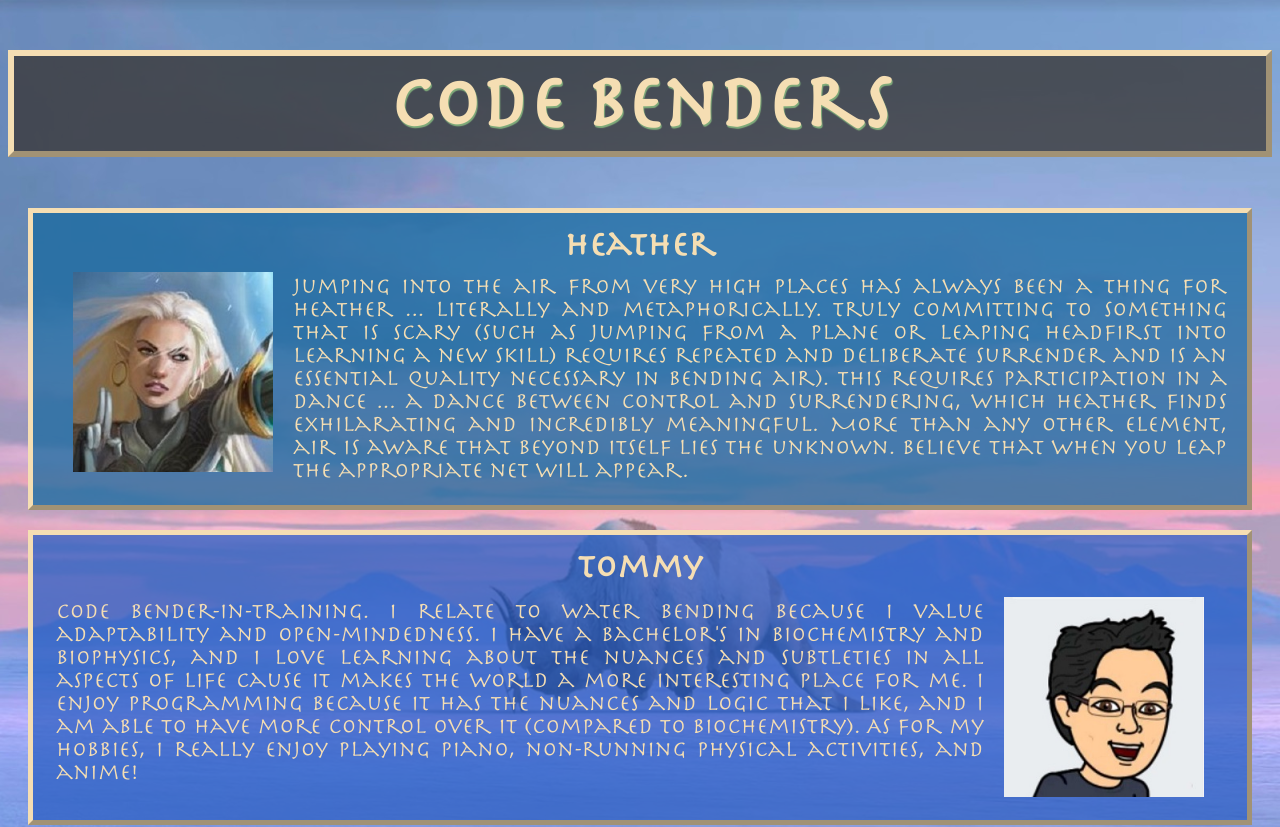
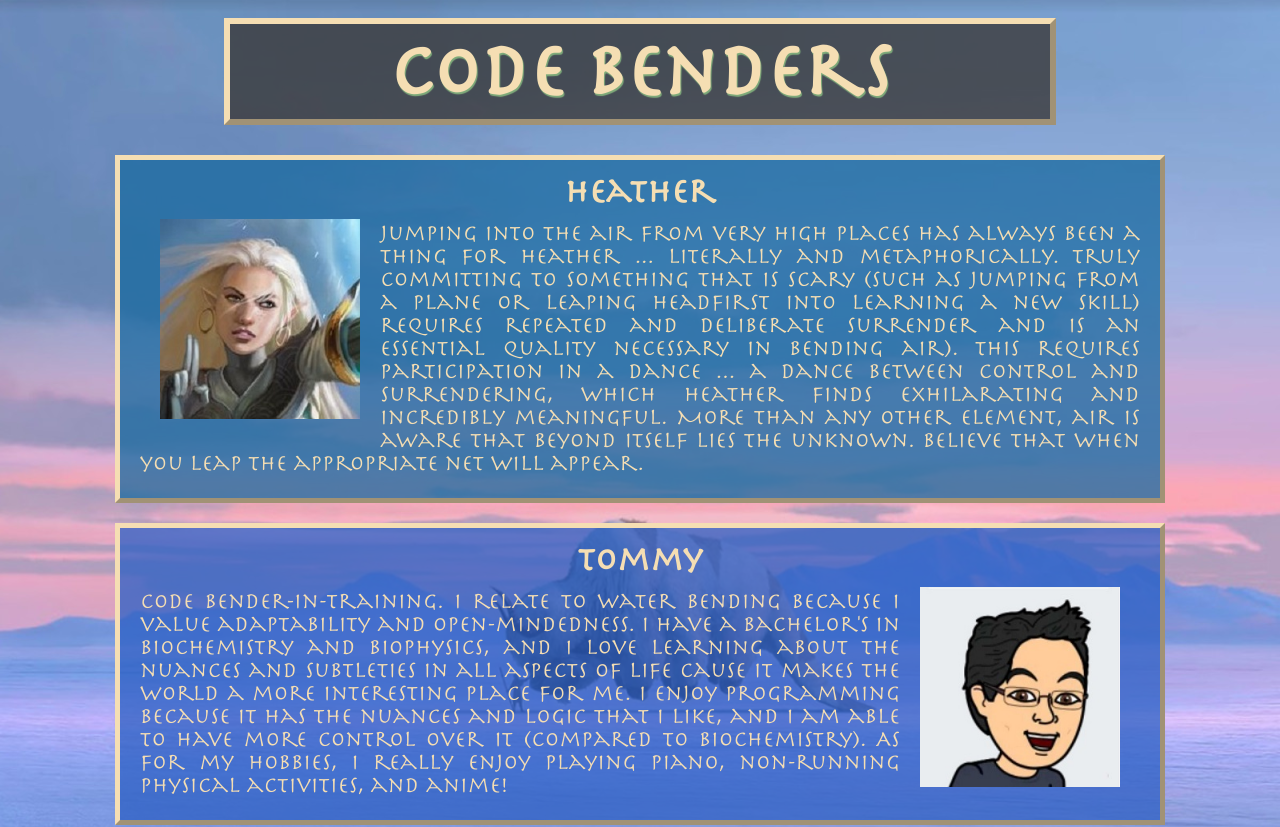
Before and after one commit to teampopcorn/avatar-journey, a plain HTML site: page about-us.html in a window 1280 px wide. Shown: the top 827 px of the page. Drawn offline with Linux system fonts and the light colour scheme; files whose address does not match are found by name.

Commit message:
Reorganized about-us.css, made section width not span the entire window

```diff
--- a/about-us.html
+++ b/about-us.html
@@ -18,14 +18,8 @@
         </section>
         <section id="tommy">
             <h2>Tommy</h2>
-            <table>
-                <tr>
-                    <td>
-                    <img class="right" src="assets/Tommy-Avatar.jpg" alt="Bitmoji art of Tommy">
-                    <p>Code bender-in-training. I relate to water bending because I value adaptability and open-mindedness. I have a Bachelor's in Biochemistry and Biophysics, and I love learning about the nuances and subtleties in all aspects of life cause it makes the world a more interesting place for me. I enjoy programming because it has the nuances and logic that I like, and I am able to have more control over it (compared to biochemistry). As for my hobbies, I really enjoy playing piano, non-running physical activities, and anime!</p>
-                    </td>
-                </tr>
-            </table>
+            <img class="right" src="assets/Tommy-Avatar.jpg" alt="Bitmoji art of Tommy">
+            <p>Code bender-in-training. I relate to water bending because I value adaptability and open-mindedness. I have a Bachelor's in Biochemistry and Biophysics, and I love learning about the nuances and subtleties in all aspects of life cause it makes the world a more interesting place for me. I enjoy programming because it has the nuances and logic that I like, and I am able to have more control over it (compared to biochemistry). As for my hobbies, I really enjoy playing piano, non-running physical activities, and anime!</p>
         </section>
         <section id="nairobi">
             <h2>Nairobi</h2>
--- a/src/about/about-us.css
+++ b/src/about/about-us.css
@@ -2,12 +2,43 @@
     font-family: Herculanum;
     src: url('./assets/herculanum.ttf');
 }
+
 html {
     background: url('../../assets/avatar10.png') no-repeat center center fixed;
     -webkit-background-size: cover;
     -moz-background-size: cover;
     -o-background-size: cover;
     background-size: cover;
+}
+
+body {
+    display: flex;
+    flex-flow: column wrap;
+    align-items: center;
+    text-align: center;
+    color: wheat;
+    font-size: 30px;
+    font-family: Herculanum;
+}
+
+h1 {
+    font-size: 75px;
+    border: 6px outset wheat;
+    background: rgba(55, 51, 49, 0.75);
+    text-shadow: 1px 2px 1px #80ac7b;
+    padding: 10px;
+    width: 800px;
+    margin: 10px;
+}
+
+section {
+    border: 5px outset wheat;
+    margin: 20px 0;
+    padding: 0 20px;
+    font-size: 23px;
+    text-align: justify;
+    min-height: 275px;
+    max-width: 1000px;
 }
 
 img {
@@ -21,14 +52,6 @@ img {
 
 .left {
     float: left;
-}
-
-section {
-    border: 5px outset wheat;
-    margin: 20px;
-    padding: 0 20px;
-    font-size: 23px;
-    text-align: justify;
 }
 
 h2 {
@@ -53,38 +76,3 @@ h2 {
 #marty {
     background: rgba(237, 40, 18, 0.75);
 }
-
-body {
-    text-align: center;
-    /* background-color:  #373331;  */
-    color: wheat;
-    font-size: 30px;
-    font-family: Herculanum;
-
-}
-
-h1 {
-    font-family: Herculanum, sans-serif;
-    color: wheat;
-    font-size: 75px;
-    border: 6px outset wheat;
-    background: rgba(55,51,49,0.75);
-    text-shadow: 1px 2px 1px #80ac7b;
-    padding: 10px;
-}
-
-button {
-    border: 2px outset wheat;
-    font-size: 20px;
-    padding: 0.5rem;
-    font-family: Herculanum, sans-serif;
-    background: rgb(0,0,0,0.5);
-    color: wheat;
-    transition: background .3s linear;
-    transition: color .6s linear;
-}
-
-button:hover {
-    background: wheat;
-    color: #373331;
-}
```
Also changed, not shown: assets/avatar09.jpg (deleted), 1 other file.
